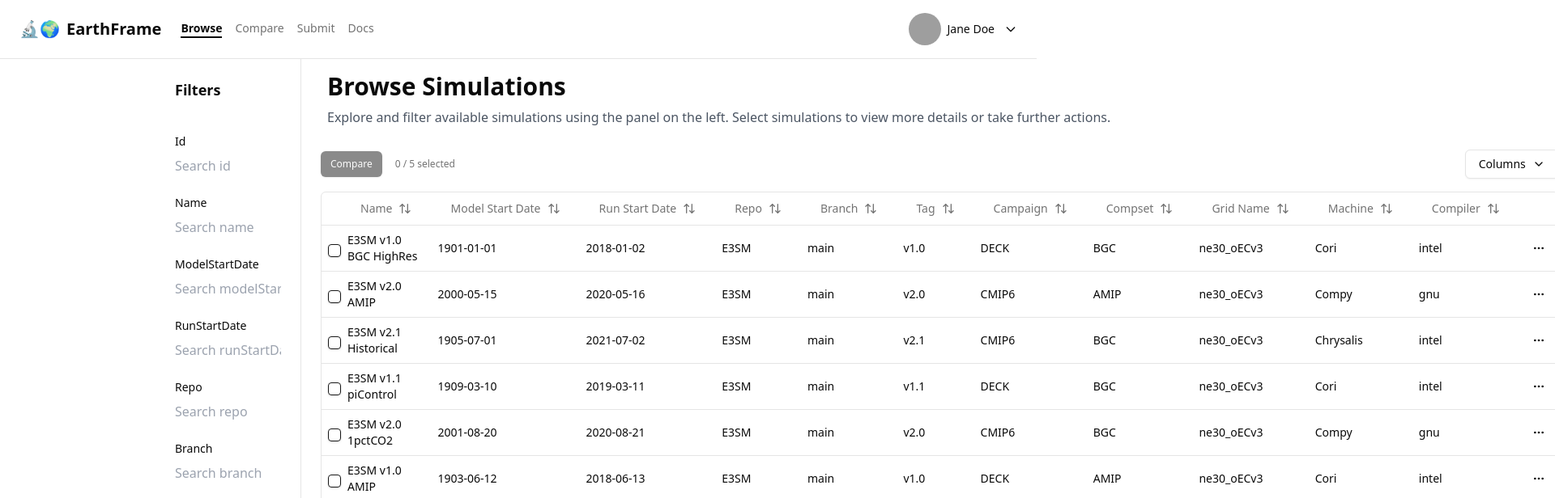
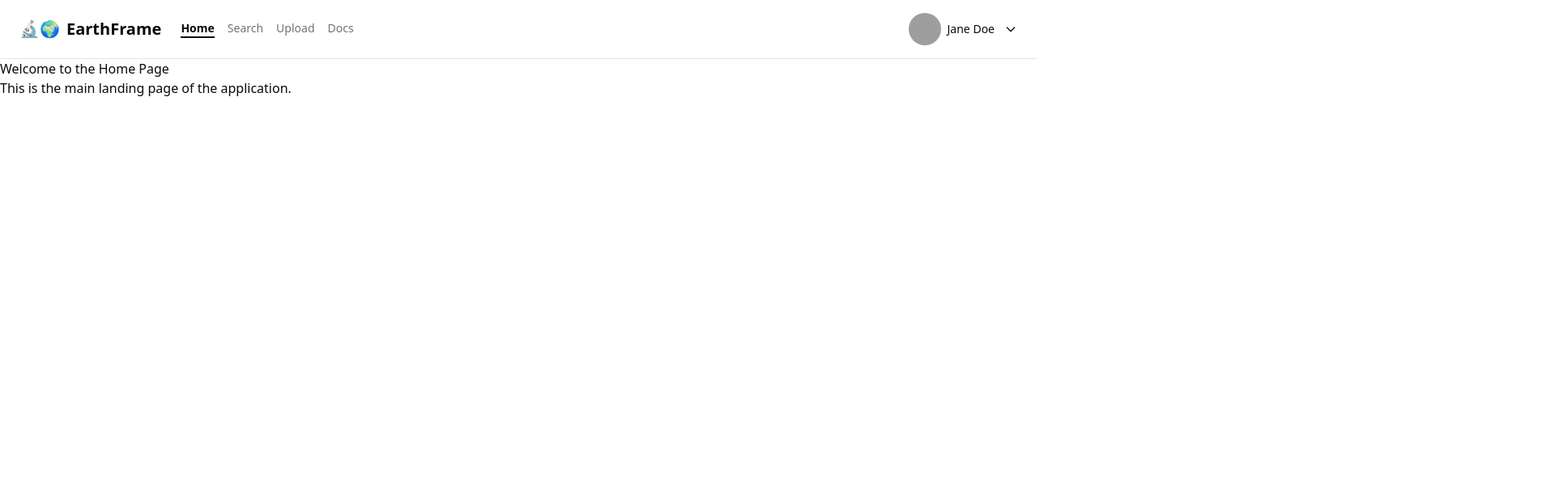
Before and after one commit to E3SM-Project/earthframe, a React (Vite) app in the folder frontend/: page / in a window 1280 px wide. Before the commit this address led to /browse. Shown: the top 616 px of the page at 81% size, 1920 px wide, since content can reach past the window. Built offline with nearby package versions, Linux system fonts and the light colour scheme; grey boxes are pictures that could not be loaded.

Commit message:
Rename pages and routes

```diff
--- a/frontend/src/components/layout/NavBar.tsx
+++ b/frontend/src/components/layout/NavBar.tsx
@@ -4,9 +4,9 @@ import { cn } from '@/lib/utils';
 import { useState, useRef, useEffect } from 'react';
 
 const navItems = [
-  { label: 'Browse', href: '/browse' },
-  { label: 'Compare', href: '/compare' },
-  { label: 'Submit', href: '/submit' },
+  { label: 'Home', href: '/' },
+  { label: 'Search', href: '/search' },
+  { label: 'Upload', href: '/upload' },
   { label: 'Docs', href: '/docs' },
 ];
 
--- /dev/null
+++ b/frontend/src/pages/Home/Home.tsx
@@ -0,0 +1,10 @@
+const Home = () => {
+  return (
+    <main>
+      <h1>Welcome to the Home Page</h1>
+      <p>This is the main landing page of the application.</p>
+    </main>
+  );
+};
+
+export default Home;
--- a/frontend/src/pages/Browse/FiltersPanel.tsx
+++ b/frontend/src/pages/Search/FiltersPanel.tsx
@@ -1,4 +1,4 @@
-import type { FilterState } from '@/pages/Browse/Browse';
+import type { FilterState } from '@/pages/Search/Search';
 
 interface FilterPanelProps {
   filters: FilterState;
--- a/frontend/src/pages/Browse/Browse.tsx
+++ b/frontend/src/pages/Search/Search.tsx
@@ -1,6 +1,6 @@
 import { Simulation } from '@/App';
-import { DataTable } from '@/pages/Browse/DataTable';
-import FiltersPanel from '@/pages/Browse/FiltersPanel';
+import { DataTable } from '@/pages/Search/DataTable';
+import FiltersPanel from '@/pages/Search/FiltersPanel';
 import { useState, useMemo } from 'react';
 
 export interface FilterState {
@@ -26,7 +26,7 @@ interface BrowseProps {
   setSelectedDataIds: (ids: string[]) => void;
 }
 
-const Browse = ({ data, selectedDataIds, setSelectedDataIds }: BrowseProps) => {
+const Search = ({ data, selectedDataIds, setSelectedDataIds }: BrowseProps) => {
   const [filters, setFilters] = useState<FilterState>({
     id: '',
     name: '',
@@ -70,7 +70,7 @@ const Browse = ({ data, selectedDataIds, setSelectedDataIds }: BrowseProps) => {
           </div>
           <div className="flex-1 flex flex-col">
             <header className="mb-3 px-2 mt-4">
-              <h1 className="text-3xl font-bold mb-2">Browse Simulations</h1>
+              <h1 className="text-3xl font-bold mb-2">Search Simulations</h1>
               <p className="text-gray-600 max-w-6xl">
                 Explore and filter available simulations using the panel on the left. Select
                 simulations to view more details or take further actions.
@@ -89,4 +89,4 @@ const Browse = ({ data, selectedDataIds, setSelectedDataIds }: BrowseProps) => {
   );
 };
 
-export default Browse;
+export default Search;
--- a/frontend/src/pages/Submit/Submit.tsx
+++ b/frontend/src/pages/Upload/Upload.tsx
@@ -35,7 +35,7 @@ const cardHeader =
 
 const cardBody = 'px-6 py-4';
 
-const Submit = () => {
+const Upload = () => {
   const [openSection, setOpenSection] = useState<string | null>('config');
 
   const [config, setConfig] = useState<ConfigData>({
@@ -295,4 +295,4 @@ const Submit = () => {
   );
 };
 
-export default Submit;
+export default Upload;
--- a/frontend/src/routes/routes.tsx
+++ b/frontend/src/routes/routes.tsx
@@ -2,12 +2,12 @@
 
 import { RouteObject, useRoutes } from 'react-router-dom';
 
-import Browse from '@/pages/Browse/Browse';
+import Search from '@/pages/Search/Search';
 import Compare from '@/pages/Compare/Compare';
-import Submit from '@/pages/Submit/Submit';
+import Upload from '@/pages/Upload/Upload';
 import Docs from '@/pages/Docs/Docs';
-import { Navigate } from 'react-router-dom';
 import { Simulation } from '@/App';
+import Home from '@/pages/Home/Home';
 
 interface RoutesProps {
   data: Simulation[];
@@ -25,12 +25,12 @@ const createRoutes = ({
   return [
     {
       path: '/',
-      element: <Navigate to="/browse" replace />,
+      element: <Home />,
     },
     {
-      path: '/browse',
+      path: '/search',
       element: (
-        <Browse
+        <Search
           data={data}
           selectedDataIds={selectedDataIds}
           setSelectedDataIds={setSelectedDataIds}
@@ -49,8 +49,8 @@ const createRoutes = ({
       ),
     },
     {
-      path: '/submit',
-      element: <Submit />,
+      path: '/upload',
+      element: <Upload />,
     },
     {
       path: '/docs',
```
Also changed, not shown: frontend/src/pages/Search/DataTable.tsx (renamed from frontend/src/pages/Browse/DataTable.tsx).
